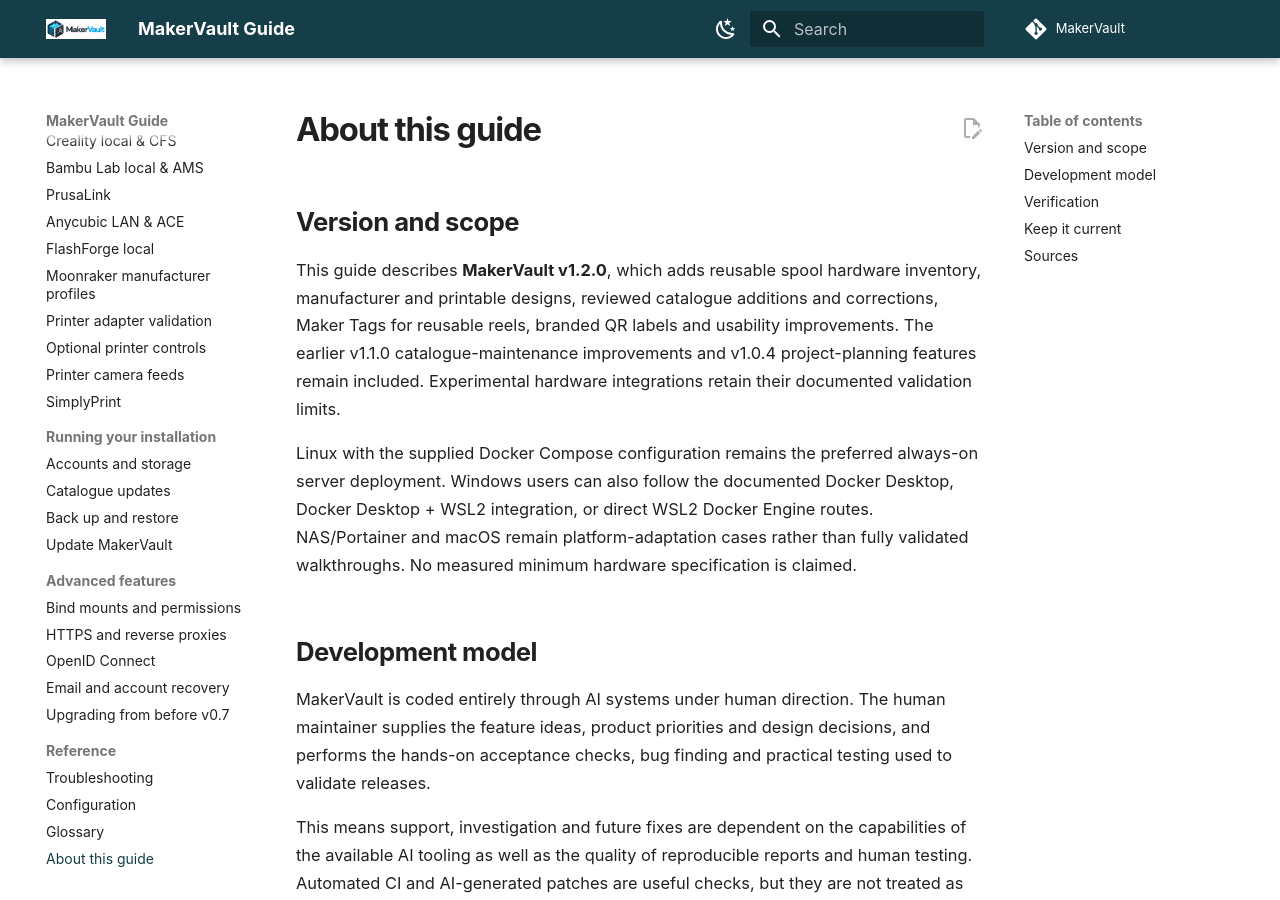
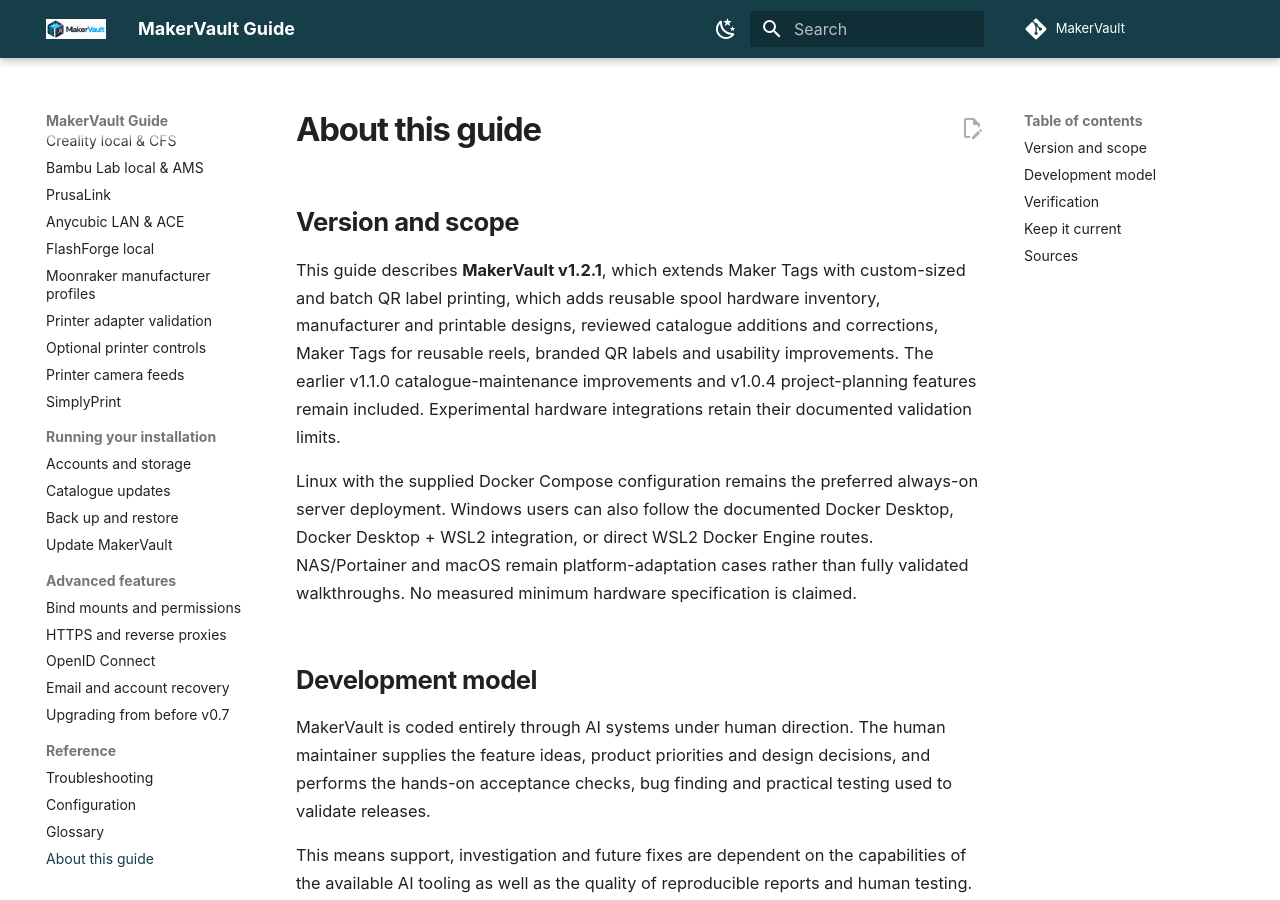
Before and after one commit to gavrd7/MakerVault, an MkDocs documentation site: the page built from docs/guide/reference/about.md, in a window 1280 px wide and 900 px high. Built offline with MkDocs 1.6.1 and Material for MkDocs 9.7.7, drawn with Linux system fonts in a browser that asks for light colours; comment, search, counter and statistics services are not loaded.

Commit message:
release: prepare MakerVault v1.2.1 Maker Tags documentation and version

```diff
--- a/docs/guide/reference/about.md
+++ b/docs/guide/reference/about.md
@@ -2,7 +2,7 @@
 
 ## Version and scope
 
-This guide describes **MakerVault v1.2.0**, which adds reusable spool hardware inventory, manufacturer and printable designs, reviewed catalogue additions and corrections, Maker Tags for reusable reels, branded QR labels and usability improvements. The earlier v1.1.0 catalogue-maintenance improvements and v1.0.4 project-planning features remain included. Experimental hardware integrations retain their documented validation limits.
+This guide describes **MakerVault v1.2.1**, which extends Maker Tags with custom-sized and batch QR label printing, which adds reusable spool hardware inventory, manufacturer and printable designs, reviewed catalogue additions and corrections, Maker Tags for reusable reels, branded QR labels and usability improvements. The earlier v1.1.0 catalogue-maintenance improvements and v1.0.4 project-planning features remain included. Experimental hardware integrations retain their documented validation limits.
 
 Linux with the supplied Docker Compose configuration remains the preferred always-on server deployment. Windows users can also follow the documented Docker Desktop, Docker Desktop + WSL2 integration, or direct WSL2 Docker Engine routes. NAS/Portainer and macOS remain platform-adaptation cases rather than fully validated walkthroughs. No measured minimum hardware specification is claimed.
 
```
